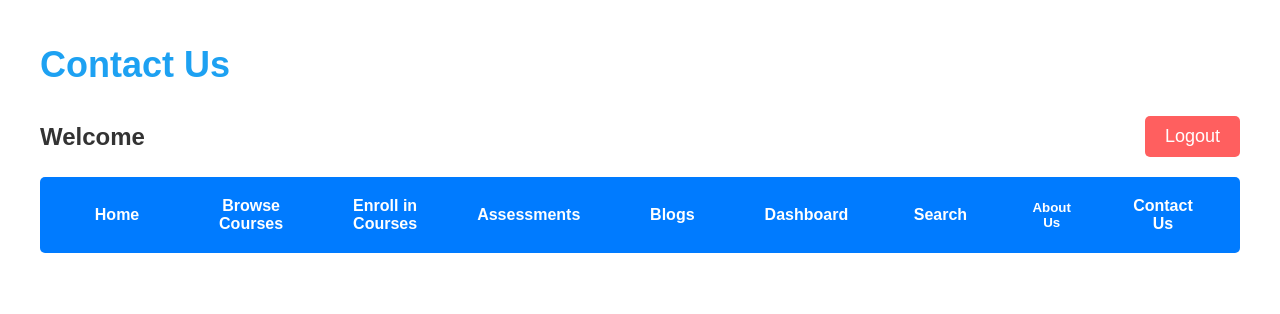
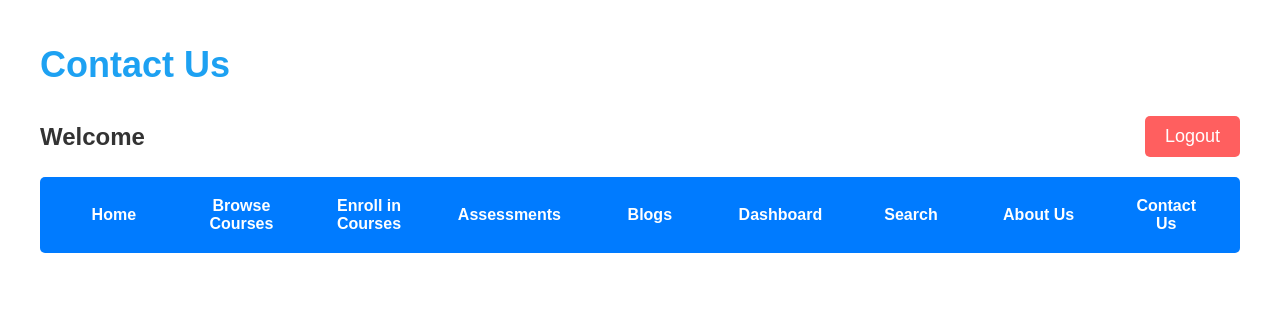
Before and after one commit to ea-sharing/learnplat, a PHP site: page /contact.php in a window 1280 px wide. Shown: the top 314 px of the page. Run offline with PHP 8.4, Linux system fonts and the light colour scheme; the visitor is signed in with stand-in values (Sample User, id 1); data comes from the database, SQL or seed files in the repository; some libraries are stand-ins or nearby versions.

Commit message:
Update contact.php

```diff
--- a/contact.php
+++ b/contact.php
@@ -77,8 +77,8 @@ if ($_SERVER["REQUEST_METHOD"] == "POST") {
         <button onclick="location.href='assessments.php'" class="button">Assessments</button>
         <button onclick="location.href='blog.php'" class="button">Blogs</button>
         <button onclick="location.href='track_progress.php'" class="button">Dashboard</button>
-	    <button onclick="location.href='search.php'" class="button">Search</button>
-        <button onclick="location.href='about_us.php'">About Us</button>
+    	<button onclick="location.href='search.php'" class="button">Search</button>
+        <button onclick="location.href='about_us.php'"class="button">About Us</button>
         <button onclick="location.href='contact.php'" class="button">Contact Us</button>
 
     </div>
```
